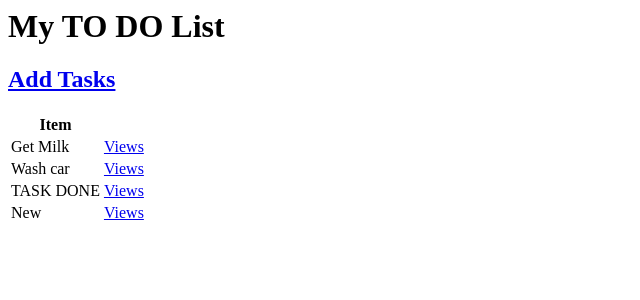
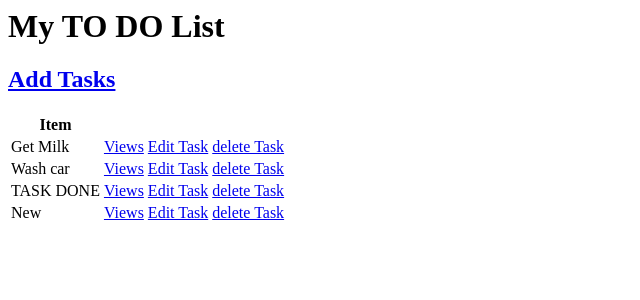
Before and after one commit to Thejus-M/Todo-with-signin, a Django app: page / in a window 1280 px wide. Shown: the top 300 px of the page, without its empty margins (0-640 px from the left). Run offline with Django 4.2, Linux system fonts and the light colour scheme; data comes from the database, SQL or seed files in the repository.

Commit message:
Update feature finished now delete

```diff
--- a/todo_list/base/templates/base/task_list.html
+++ b/todo_list/base/templates/base/task_list.html
@@ -4,12 +4,16 @@
 
 <table>
     <tr>
-        <th>Item</tr>
+        <th>Item</th>
+        <th></th>
+        <th></th>
         </tr>
     {% for task in tasks %}
     <tr>
         <td>{{task.title}}</td>
         <td><a href="{% url 'task' task.id %}">Views</a></td>
+        <td><a href="{% url 'update-task' task.id %}">Edit Task</a></td>
+        <td><a href="{% url 'delete-task' task.id %}">delete Task</a></td>
     </tr>
     {% empty %}
         <h3>No Item</h3>
--- a/todo_list/base/urls.py
+++ b/todo_list/base/urls.py
@@ -1,8 +1,9 @@
 from django.urls import path
-from .views import TaskList,TaskDetail,TaskCreateView
+from .views import TaskList,TaskDetail,TaskCreateView,TaskUpdateView
 
 urlpatterns = [
     path('',TaskList.as_view(),name='tasks'),
     path('task/<int:pk>/',TaskDetail.as_view(),name='task'),
     path('create-task/',TaskCreateView.as_view(),name='create-task'),
+    path('update-task/<int:pk>/',TaskUpdateView.as_view(),name='update-task'),
 ]
--- a/todo_list/base/views.py
+++ b/todo_list/base/views.py
@@ -1,8 +1,7 @@
 from django.shortcuts import render
-from django.views.generic import CreateView, DetailView, ListView
 from django.urls import reverse_lazy
-
-
+from django.views.generic import (CreateView, DeleteView, DetailView, ListView,
+                                  UpdateView)
 
 from .models import Task
 
@@ -23,3 +22,15 @@ class TaskCreateView(CreateView):
     # else ['fieldname','in alist']
     success_url = reverse_lazy('tasks')
     template_name = "base/Createtask.html"
+
+class TaskUpdateView(UpdateView):
+    model = Task
+    fields = '__all__'
+    success_url = reverse_lazy('tasks')
+    template_name = "base/Createtask.html"
+
+class TaskDeleteView(DeleteView):
+    model = Task
+    context_object_name = 'task'
+    success_url = reverse_lazy('tasks')
+    template_name = "Delete_Task.html"
```
Also changed, not shown: todo_list/base/templates/base/Delete_Task.html (added, +7 -0 lines).
